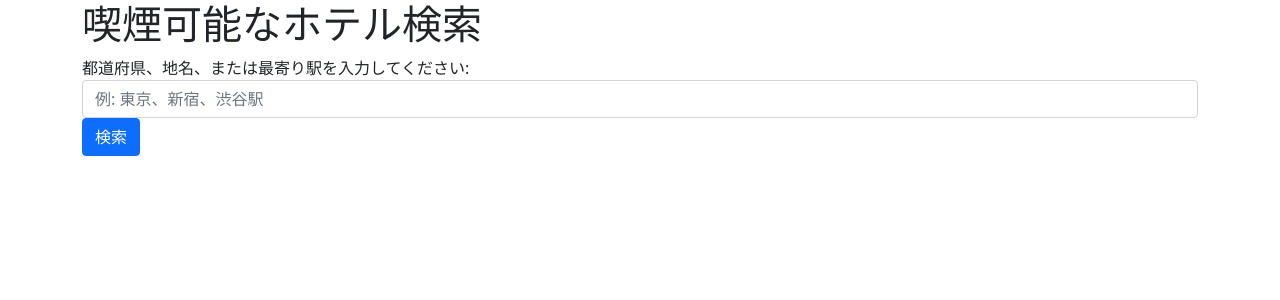
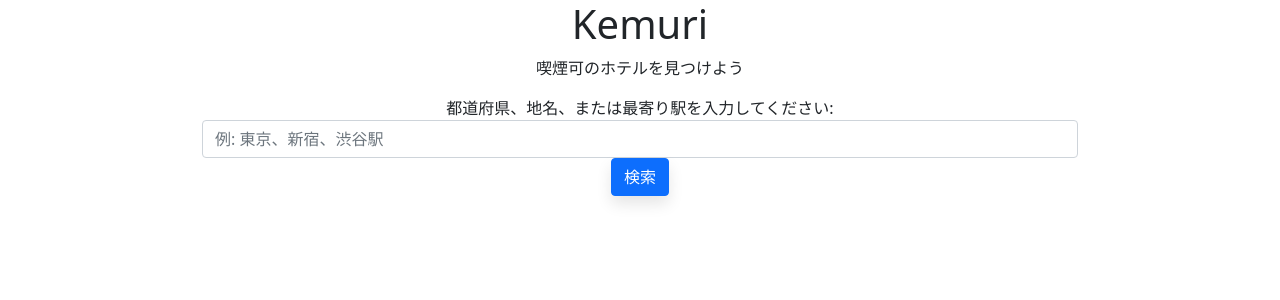
Before and after one commit to SYYS1999/kemuri, a Flask app: page / in a window 1280 px wide. Shown: the top 300 px of the page. Run offline with Flask 3, Linux system fonts and the light colour scheme; some libraries are stand-ins or nearby versions.

Commit message:
UI change

```diff
--- /dev/null
+++ b/static/style.css
@@ -0,0 +1,35 @@
+body {
+    text-align: center;
+}
+
+.container {
+    margin: 0 auto;
+    max-width: 900px;
+}
+
+/* ボタンの通常状態 */
+button {
+    background-color: #007bff;
+    color: white;
+    padding: 12px 24px;
+    border: none;
+    border-radius: 5px;
+    font-size: 16px;
+    cursor: pointer;
+    transition: transform 0.1s ease, box-shadow 0.1s ease, background-color 0.2s ease;
+    box-shadow: 0 8px 15px rgba(0, 0, 0, 0.1);
+}
+
+/* ボタンを押したときのアクティブ状態 */
+button:active {
+    transform: scale(0.9);  /* 10%縮む */
+    box-shadow: 0 5px 10px rgba(0, 0, 0, 0.2); /* 影が濃くなる */
+    background-color: #0056b3; /* 色が少し暗くなる */
+}
+
+/* ボタンにホバーしたときの状態 */
+button:hover {
+    background-color: #0069d9; /* 色を少し濃く */
+    box-shadow: 0 10px 20px rgba(0, 0, 0, 0.3); /* 影を強調 */
+    transform: scale(1.05);  /* 少し大きくなる */
+}
--- a/templates/hotels.html
+++ b/templates/hotels.html
@@ -3,12 +3,14 @@
 <head>
     <meta charset="UTF-8">
     <meta name="viewport" content="width=device-width, initial-scale=1.0">
-    <title>喫煙可能なホテル検索</title>
+    <title>Kemuriで喫煙部屋探し</title>
     <link rel="stylesheet" href="https://cdnjs.cloudflare.com/ajax/libs/twitter-bootstrap/5.1.3/css/bootstrap.min.css">
+    <link rel="stylesheet" href="{{ url_for('static', filename='style.css') }}">
 </head>
 <body>
     <div class="container">
-        <h1>喫煙可能なホテル検索</h1>
+        <h1>Kemuri</h1>
+        <p>喫煙可のホテルを見つけよう</p>
         <form method="POST">
             <div class="form-group">
                 <label for="keyword">都道府県、地名、または最寄り駅を入力してください:</label>
```
Also changed, not shown: 1 other file.
